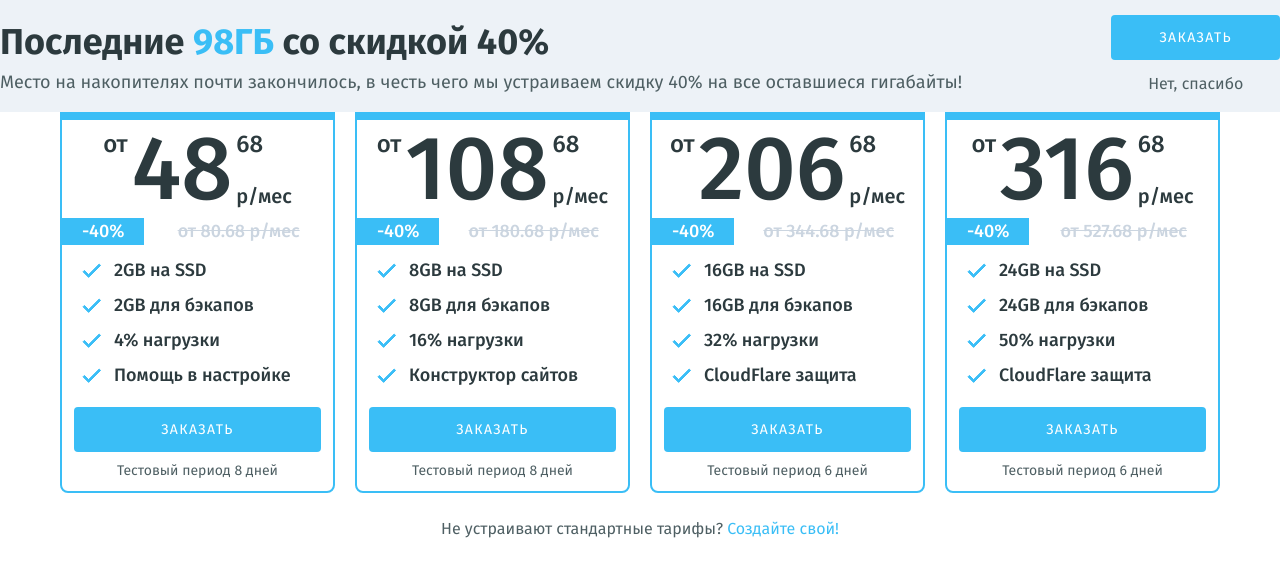
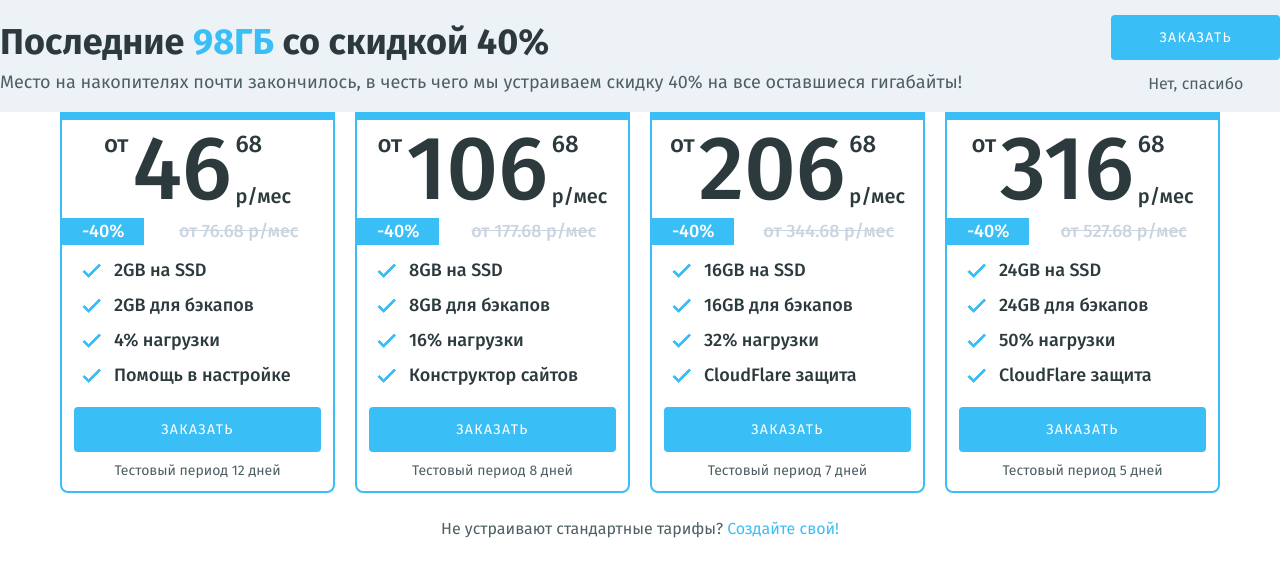
Before and after one commit to ArtyomPLAY/peaks_cloud, a PHP site: page / in a window 1280 px wide. Shown: the part 688-1255 px from the top of the page. Run offline with PHP 8.4, Linux system fonts and the light colour scheme.

Commit message:
Price correction х2

```diff
--- a/src/views/home.php
+++ b/src/views/home.php
@@ -54,7 +54,7 @@ C::scrollBackBtn();
     <div id="scrollTariffs" class="flex flex-row xl:justify-center overflow-x-auto px-3 py-6 md:px-0">
       <div class="relative flex" style="min-width: 295px">
         <div class="absolute">
-          <? C::card("SSD HOSTING 1GB", "Для небольших сайтов", 48, "68", ["2GB на SSD", "2GB для бэкапов", "4% нагрузки", "Помощь в настройке"], "Тестовый период 8 дней", true); ?>
+          <? C::card("SSD HOSTING 1GB", "Для небольших сайтов", 46, "68", ["2GB на SSD", "2GB для бэкапов", "4% нагрузки", "Помощь в настройке"], "Тестовый период 12 дней", true); ?>
         </div>
 
         <div id="swypeHint" onclick="removeSwypeHint()" class="flex md:hidden items-center justify-center w-48 h-48 absolute self-center button-swype-anim" style="opacity: 0.8">
@@ -66,9 +66,9 @@ C::scrollBackBtn();
 
 
       <?
-      C::card("SSD HOSTING 8GB", "Для сайтов побольше", 108, "68", ["8GB на SSD", "8GB для бэкапов", "16% нагрузки", "Конструктор сайтов"], "Тестовый период 8 дней", true);
-      C::card("SSD HOSTING 16GB", "Сайты со средней нагрузкой", 206, "68", ["16GB на SSD", "16GB для бэкапов", "32% нагрузки", "CloudFlare защита"], "Тестовый период 6 дней", true);
-      C::card("SSD HOSTING 24GB", "Сайты с высокой нагрузкой", 316, "68", ["24GB на SSD", "24GB для бэкапов", "50% нагрузки", "CloudFlare защита"], "Тестовый период 6 дней", false);
+      C::card("SSD HOSTING 8GB", "Для сайтов побольше", 106, "68", ["8GB на SSD", "8GB для бэкапов", "16% нагрузки", "Конструктор сайтов"], "Тестовый период 8 дней", true);
+      C::card("SSD HOSTING 16GB", "Сайты со средней нагрузкой", 206, "68", ["16GB на SSD", "16GB для бэкапов", "32% нагрузки", "CloudFlare защита"], "Тестовый период 7 дней", true);
+      C::card("SSD HOSTING 24GB", "Сайты с высокой нагрузкой", 316, "68", ["24GB на SSD", "24GB для бэкапов", "50% нагрузки", "CloudFlare защита"], "Тестовый период 5 дней", false);
       ?>
       <div class="text-transparent lg:hidden">ol</div>
     </div>
```
